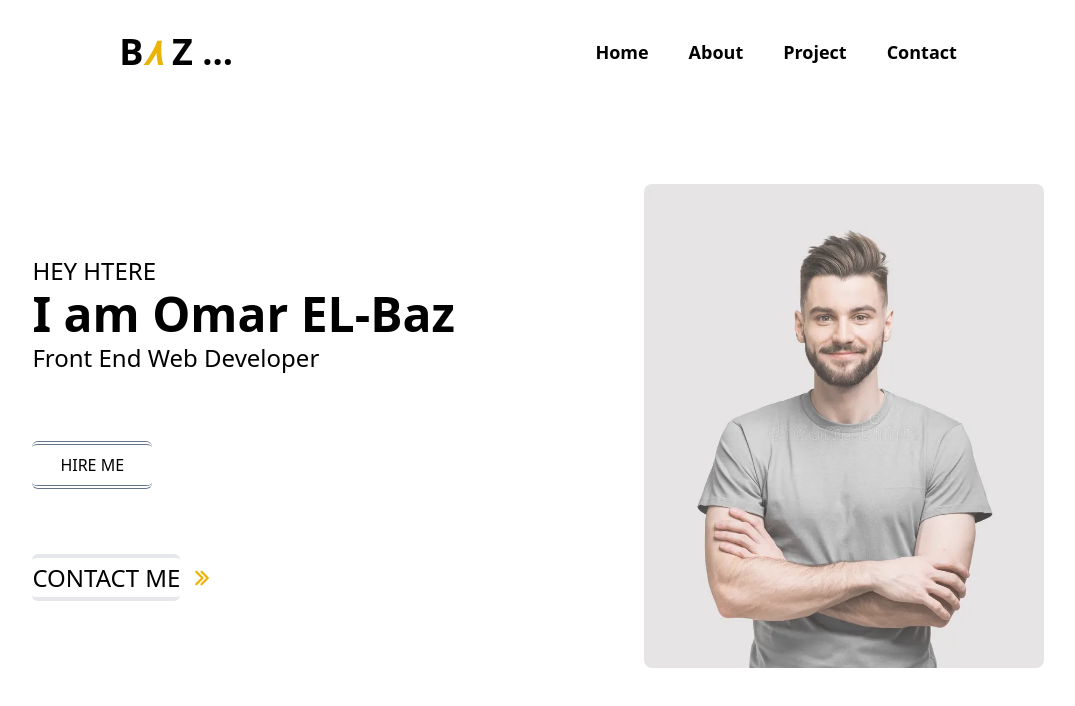
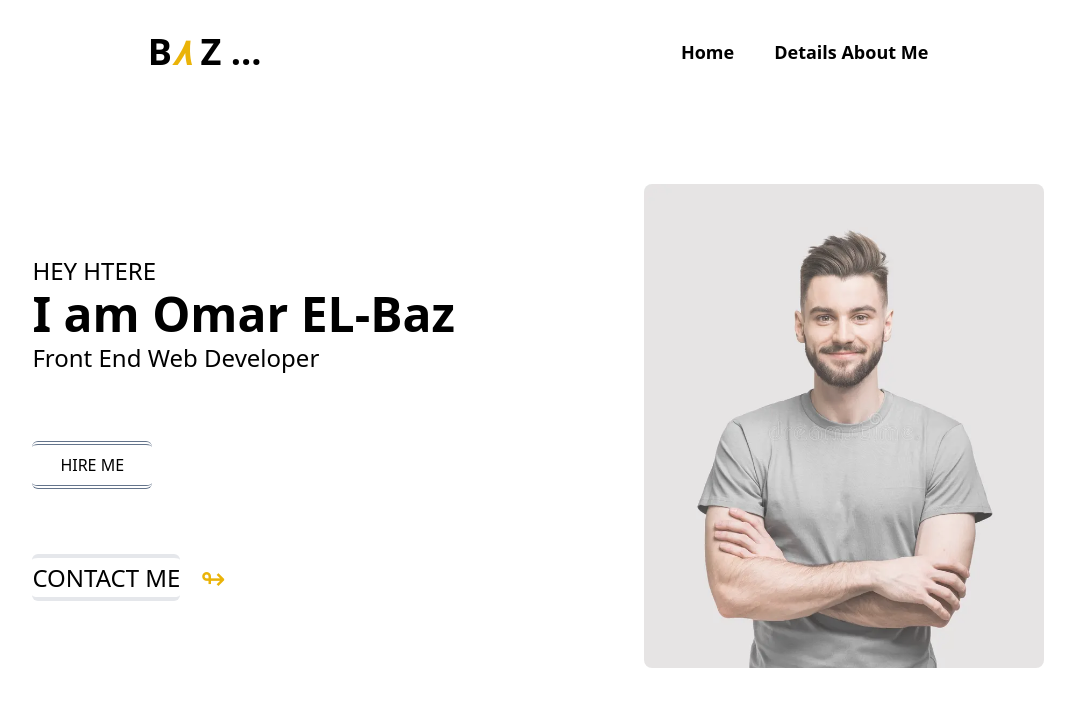
Before and after one commit to omar96163/personal-page, a React (Vite) app: page / in a window 1280 px wide. Shown: the top 706 px of the page, without its empty margins (102-1177 px from the left). Built offline with nearby package versions, Linux system fonts and the light colour scheme.

Commit message:
make some changes in 'about, home' component

```diff
--- a/src/App.jsx
+++ b/src/App.jsx
@@ -1,7 +1,5 @@
 import Nav from "./components/Nav";
 import { BrowserRouter as Router, Routes, Route } from "react-router-dom";
-import Project from "./components/Project";
-import Contact from "./components/Contact";
 import About from "./components/About";
 import Home from "./components/Home";
 
@@ -13,8 +11,6 @@ function App() {
         <Routes>
           <Route path="/" element={<Home />} />
           <Route path="/About" element={<About />} />
-          <Route path="/Project" element={<Project />} />
-          <Route path="/Contact" element={<Contact />} />
         </Routes>
       </div>
     </Router>
--- a/src/components/About.jsx
+++ b/src/components/About.jsx
@@ -36,13 +36,14 @@ function About() {
             alt="OMAR ALBAZ's photo"
             title="OMAR ALBAZ"
           />
-          <img
+          <p
+            alt="Toggle details"
             onClick={() => (me ? setme(false) : setme(true))}
-            src="/arrow.png"
-            alt="Toggle details"
-            className={`w-6 my-3 hover:scale-125 transition-all duration-300
+            className={`text-yellow-500 text-3xl my-3 hover:scale-125 transition-all duration-300
             cursor-pointer ${me ? "rotate-180" : ""}`}
-          />
+          >
+            ↯
+          </p>
           <div
             className={`text-center transition-all duration-700 -z-10 ${
               me ? "z-10" : "-mt-40"
--- a/src/components/Contact.jsx
+++ /dev/null
@@ -1,7 +0,0 @@
-import React from "react";
-
-function Contact() {
-  return <div>Contact</div>;
-}
-
-export default Contact;
--- a/src/components/Home.jsx
+++ b/src/components/Home.jsx
@@ -34,17 +34,18 @@ function Home() {
           transition-all duration-300 hover:scale-105 hover:bg-gradient-to-b from-slate-500 via-yellow-500 to-slate-500
           cursor-pointer hover:shadow-2xl hover:shadow-slate-500"
         />
-        <div className="flex gap-3 items-center">
+        <div className="flex gap-5 items-center">
           <p className="border-y-4 rounded-md hover:border-yellow-500 transition duration-500 bg-white">
             CONTACT ME
           </p>
-          <img
+          <p
+            alt="Toggle details"
             onClick={() => (me ? setme(false) : setme(true))}
-            src="/arrow.png"
-            alt="Toggle details"
-            className={`w-5 h-5 my-3 hover:scale-125 transition-all duration-500
-            cursor-pointer ${me ? "rotate-90" : "-rotate-90"}`}
-          />
+            className={`text-yellow-500 text-3xl hover:scale-125 transition-all duration-300
+              cursor-pointer ${me ? "rotate-180" : ""}`}
+          >
+            ↬
+          </p>
           <div
             className={`flex gap-3 transition-all duration-500 -z-10 text-base ${
               me ? "z-10" : "-ml-48 gap-0 "
--- a/src/components/Nav.jsx
+++ b/src/components/Nav.jsx
@@ -32,31 +32,11 @@ function Nav() {
             to="/About"
             className={`text-lg font-semibold hover:text-transparent bg-clip-text hover:bg-gradient-to-b from-slate-500
               via-yellow-500 to-slate-500 transition-all duration-300 hover:scale-105
-              ${active === "/About" ? "border-b-2 border-yellow-500 pb-1" : ""}`}
-          >
-            About
-          </Link>
-          <Link
-            onClick={() => setactive("/Project")}
-            to="/Project"
-            className={`text-lg font-semibold hover:text-transparent bg-clip-text hover:bg-gradient-to-b from-slate-500
-              via-yellow-500 to-slate-500 transition-all duration-300 hover:scale-105
               ${
-                active === "/Project" ? "border-b-2 border-yellow-500 pb-1" : ""
+                active === "/About" ? "border-b-2 border-yellow-500 pb-1" : ""
               }`}
           >
-            Project
-          </Link>
-          <Link
-            onClick={() => setactive("/Contact")}
-            to="/Contact"
-            className={`text-lg font-semibold hover:text-transparent bg-clip-text hover:bg-gradient-to-b from-slate-500
-              via-yellow-500 to-slate-500 transition-all duration-300 hover:scale-105
-              ${
-                active === "/Contact" ? "border-b-2 border-yellow-500 pb-1" : ""
-              }`}
-          >
-            Contact
+            Details About Me
           </Link>
         </div>
       </div>
--- a/src/components/Project.jsx
+++ /dev/null
@@ -1,7 +0,0 @@
-import React from "react";
-
-function Project() {
-  return <div>Project</div>;
-}
-
-export default Project;
```
